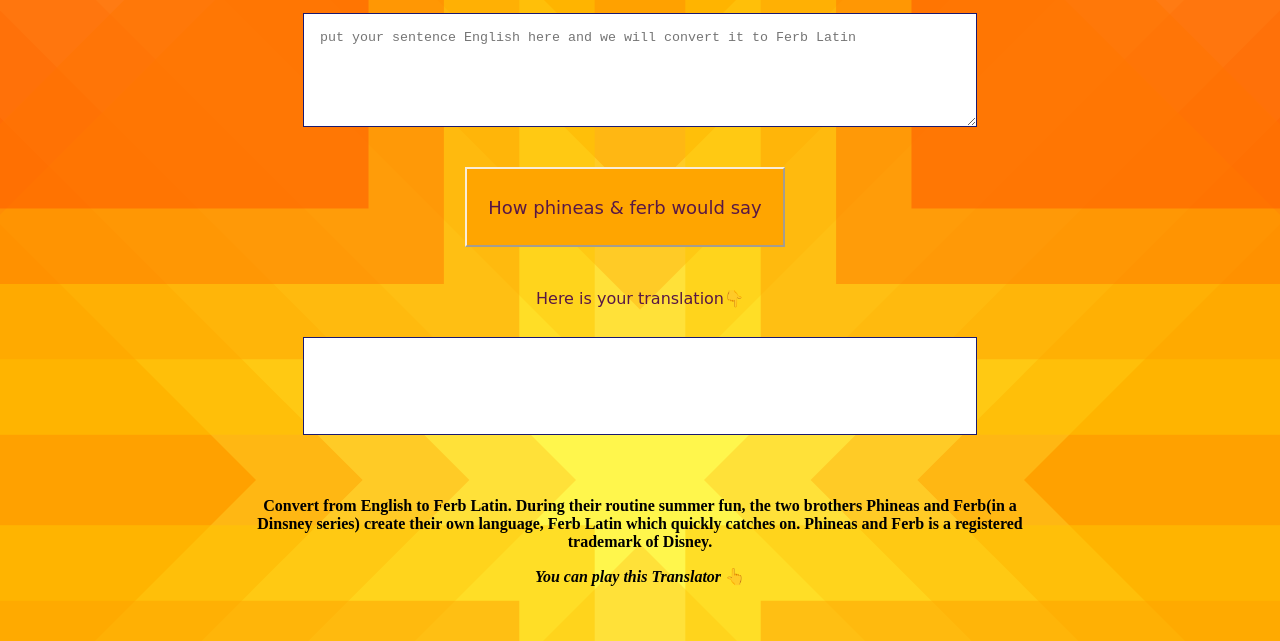
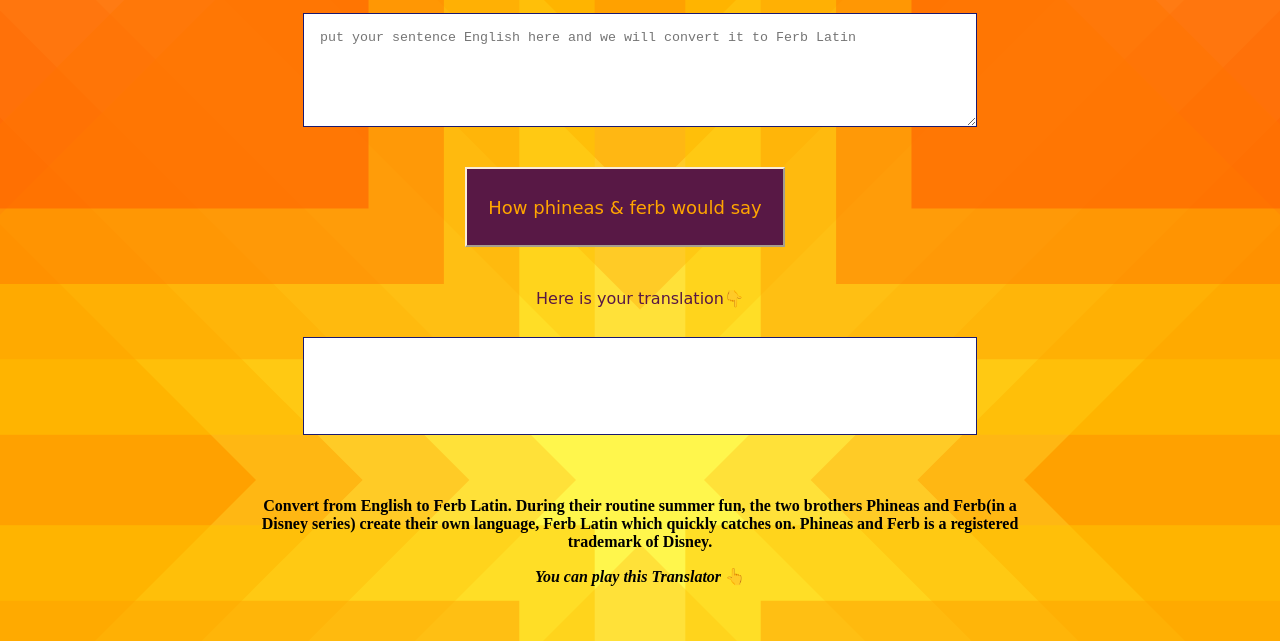
Before and after one commit to AllanSam-codes/phineas-and-ferb-Translator, a plain HTML site: page index.html in a window 1280 px wide. Shown: the part 160-801 px from the top of the page. Drawn offline with Linux system fonts and the light colour scheme; a web font is replaced by a local one.

Commit message:
Fix: Style and content fix
1) Btn color changed
2) Typo on footer content fixed

```diff
--- a/index.html
+++ b/index.html
@@ -42,7 +42,7 @@
 
     <div class="footer">
         <h4 class="footer-txt container">
-            Convert from English to Ferb Latin. During their routine summer fun, the two brothers Phineas and Ferb(in a Dinsney series) create their own language, Ferb Latin which quickly catches on.
+            Convert from English to Ferb Latin. During their routine summer fun, the two brothers Phineas and Ferb(in a Disney series) create their own language, Ferb Latin which quickly catches on.
             <span> Phineas and Ferb is a registered trademark of Disney.</span>
             <p><i>You can play this Translator </i>👆</p>
         </h4>
--- a/style.css
+++ b/style.css
@@ -66,9 +66,9 @@
     height: 10vh;
     font-family: 'Gluten', cursive;
     border-color: var(--white);
-    background-color: var(--primary-color);
+    background-color: var(--Hex);
     font-size: large;
-    color: var(--Hex);
+    color: var(--primary-color);
     text-align: center;
 }
 
```
